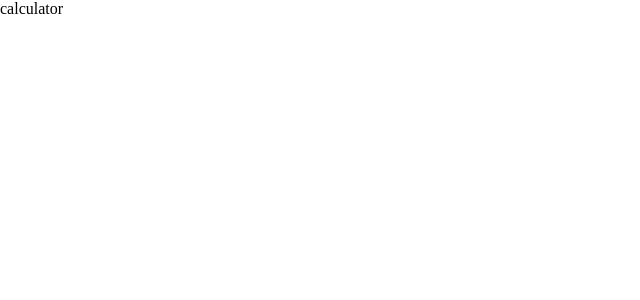
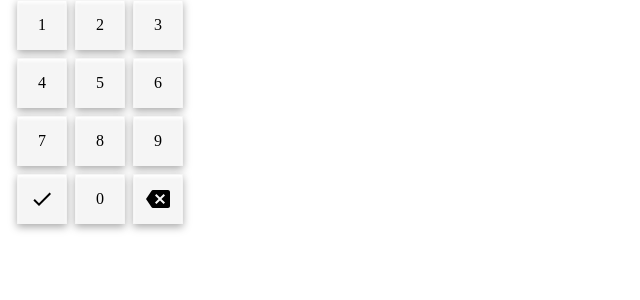
Before and after one commit to Arhontes/rpg-life, a React (Create React App) app: page /calculator in a window 1280 px wide. Shown: the top 300 px of the page, without its empty margins (0-640 px from the left). Built offline with nearby package versions, Linux system fonts and the light colour scheme.

Commit message:
feat: add keypad

```diff
--- /dev/null
+++ b/src/features/calculator/index.ts
@@ -0,0 +1 @@
+export * from './ui'
--- /dev/null
+++ b/src/features/calculator/ui/Calculator.tsx
@@ -0,0 +1,9 @@
+import { Keypad } from '../../common'
+
+export const Calculator = () => {
+    return (
+        <div>
+            <Keypad />
+        </div>
+    )
+}
--- /dev/null
+++ b/src/features/calculator/ui/index.ts
@@ -0,0 +1 @@
+export { Calculator } from './Calculator'
--- /dev/null
+++ b/src/features/common/components/index.ts
@@ -0,0 +1 @@
+export * from './keypad'
--- /dev/null
+++ b/src/features/common/components/keypad/index.ts
@@ -0,0 +1 @@
+export * from './ui'
--- /dev/null
+++ b/src/features/common/components/keypad/ui/Keypad.tsx
@@ -0,0 +1,46 @@
+import BackspaceIcon from '@mui/icons-material/Backspace'
+import DoneIcon from '@mui/icons-material/Done'
+import { KeypadButton } from './KeypadButton'
+type KeypadProps = {
+    onClick: (value: number) => void
+    onDelete: () => void
+    onSubmit: () => void
+}
+
+export type KeypadValueType = {
+    value: number | React.ReactElement
+    action: 'number' | 'delete' | 'submit'
+    id: string
+}
+
+const keypadNumbers: Array<KeypadValueType> = [
+    { action: 'number', value: 1, id: '1' },
+    { action: 'number', value: 2, id: '2' },
+    { action: 'number', value: 3, id: '3' },
+    { action: 'number', value: 4, id: '4' },
+    { action: 'number', value: 5, id: '5' },
+    { action: 'number', value: 6, id: '6' },
+    { action: 'number', value: 7, id: '7' },
+    { action: 'number', value: 8, id: '8' },
+    { action: 'number', value: 9, id: '9' },
+    { action: 'submit', value: <DoneIcon />, id: 'done' },
+    { action: 'number', value: 0, id: '0' },
+    { action: 'submit', value: <BackspaceIcon />, id: 'delete' },
+]
+export const Keypad = () => {
+    return (
+        <div
+            style={{
+                display: 'flex',
+                flexWrap: 'wrap',
+                gap: '8px',
+                maxWidth: '200px',
+                justifyContent: 'center',
+            }}
+        >
+            {keypadNumbers.map((el) => (
+                <KeypadButton key={el.id} value={el} />
+            ))}
+        </div>
+    )
+}
--- /dev/null
+++ b/src/features/common/components/keypad/ui/KeypadButton.tsx
@@ -0,0 +1,31 @@
+import cn from 'classnames'
+import { useState } from 'react'
+import { KeypadValueType } from './Keypad'
+import s from './keypad.module.scss'
+
+type KeypadButtonProps = {
+    value: KeypadValueType
+}
+export const KeypadButton = ({ value }: KeypadButtonProps) => {
+    const [isClicked, setIsClicked] = useState(false)
+
+    const handleTouchStart = (e: React.TouchEvent<HTMLDivElement>) => {
+        e.preventDefault()
+        e.stopPropagation()
+        setIsClicked(true)
+    }
+    const handleTouchEnd = (e: React.TouchEvent<HTMLDivElement>) => {
+        e.preventDefault()
+        e.stopPropagation()
+        setIsClicked(false)
+    }
+    return (
+        <div
+            onTouchStart={handleTouchStart}
+            onTouchEnd={handleTouchEnd}
+            className={cn(s.startButton, { [s.clicked]: isClicked })}
+        >
+            {value.value}
+        </div>
+    )
+}
--- /dev/null
+++ b/src/features/common/components/keypad/ui/index.ts
@@ -0,0 +1,2 @@
+export { Keypad } from './Keypad'
+export { KeypadButton } from './KeypadButton'
--- /dev/null
+++ b/src/features/common/components/keypad/ui/keypad.module.scss
@@ -0,0 +1,32 @@
+.startButton {
+    width: 50px;
+    height: 50px;
+    cursor: pointer;
+
+    display: flex;
+    justify-content: center;
+    align-items: center;
+
+    background: #f5f5f5;
+    text-align: center;
+
+    box-shadow:
+        0px 3px 8px #aaa,
+        inset 0px 2px 3px #fff;
+    border: solid 1px transparent;
+
+    svg {
+        fill: inherit;
+    }
+
+    &:hover {
+        text-decoration: none;
+        background: #fff;
+    }
+}
+
+.clicked {
+    box-shadow:
+        0px 3px 4px #aaa inset,
+        0px 2px 3px #fff;
+}
--- a/src/features/common/components/routes/router.tsx
+++ b/src/features/common/components/routes/router.tsx
@@ -1,4 +1,5 @@
 import { createBrowserRouter } from 'react-router-dom'
+import { CalculatorPage } from '../../../../pages/calculator-page/CalculatorPage'
 import App from '../../../app/App'
 
 export const router = createBrowserRouter([
@@ -8,6 +9,6 @@ export const router = createBrowserRouter([
     },
     {
         path: 'calculator',
-        element: <div>calculator</div>,
+        element: <CalculatorPage />,
     },
 ])
--- /dev/null
+++ b/src/features/common/index.ts
@@ -0,0 +1 @@
+export * from './components'
--- /dev/null
+++ b/src/pages/calculator-page/CalculatorPage.tsx
@@ -0,0 +1,9 @@
+import { Calculator } from '../../features/calculator'
+
+export const CalculatorPage = () => {
+    return (
+        <div style={{ height: '100%', width: '100%' }}>
+            <Calculator />
+        </div>
+    )
+}
```
